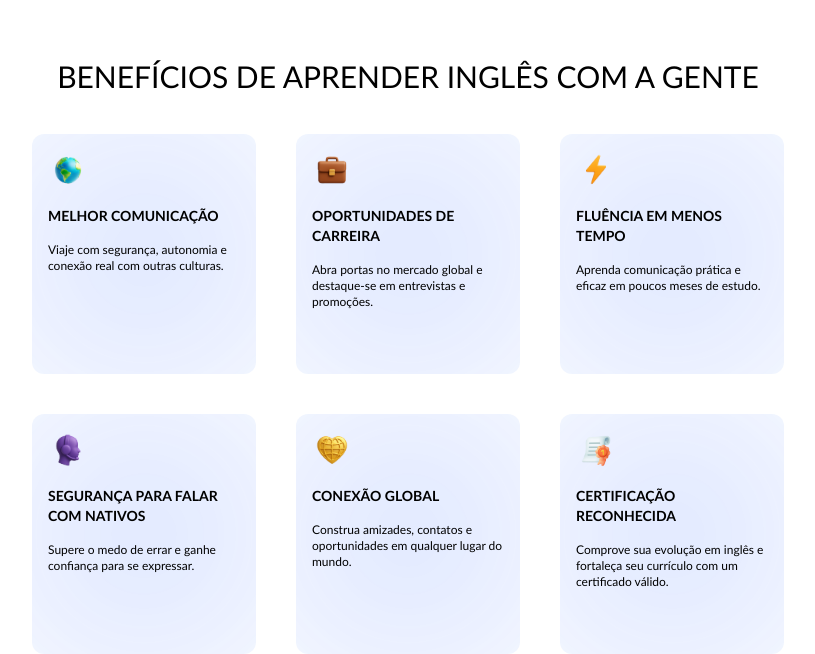
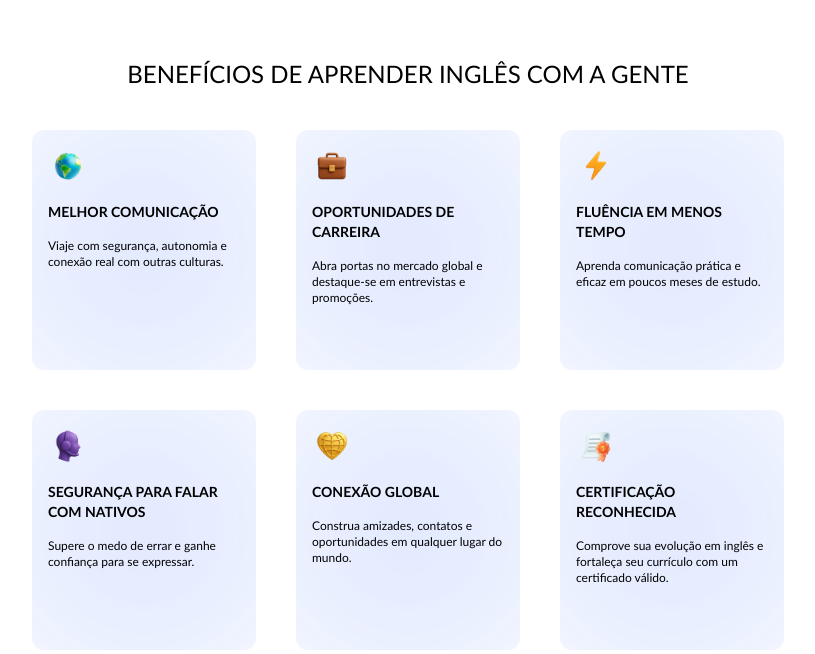
Before and after one commit to Flavianna-Saldanha/english-course, a Next.js app: page / in a window 1280 px wide. Shown: the part 1621-2275 px from the top of the page, without its empty margins (232-1047 px from the left). Built offline with nearby package versions, Linux system fonts and the light colour scheme.

Commit message:
alterando tamanho de fonte

```diff
--- a/src/components/beneficios/Beneficios.tsx
+++ b/src/components/beneficios/Beneficios.tsx
@@ -4,7 +4,7 @@ import { BeneficiosItem } from "./BeneficiosItem";
 export const Beneficios = () => {
   return (
     <div className="mt-80 max-w-4xl mx-auto lg:mt-60">
-      <h1 className="text-3xl uppercase text-center mb-10 mx-6">
+      <h1 className="text-2xl uppercase text-center mb-10 mx-6">
         Benefícios de aprender inglês com a gente
       </h1>
       <div className="flex flex-wrap justify-center gap-10">
```
